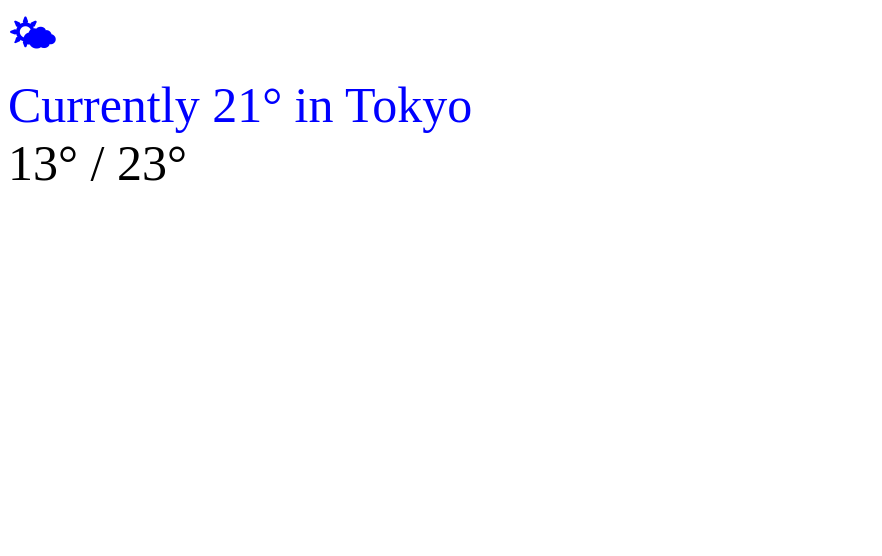
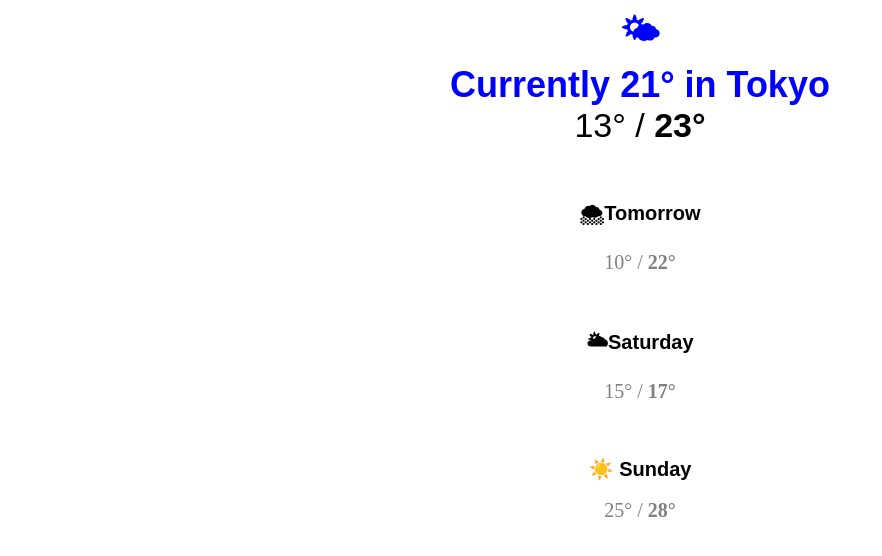
Before and after one commit to Mitchell444/Project2, a plain HTML site: page index.html in a window 1280 px wide. Shown: the whole page, without its empty margins (0-882 px from the left). Drawn offline with Linux system fonts and the light colour scheme.

Commit message:
most text done

```diff
--- a/CSSProject.css
+++ b/CSSProject.css
@@ -1,16 +1,34 @@
 #logo {
     color: blue;
-    font-size: 40px;
+    font-size: 33px;
     margin: auto;
+    max-width: max-content
 }
 #topText {
     color: blue;
-    font-size: 50px;
-    font-weight: 'bold';
+    font-size: 36px;
+    font-weight: '400';
+    font-family: 'Arial';
 }
 #topTextBlack {
-    font-size: 50px;
+    font-size: 34px;
+    font-family: 'Arial';
+}
+.dayText {
+    font-size: 20px;
+    font-family: 'Arial';
+    font-weight: 'bold'
+}
+.tempText{
+    font-size: 20px;
+    color: gray;
+    font-family: 'Times New Roman';
 }
 p {
+    max-width: max-content;
     margin: auto;
 }
+div {
+    max-width: max-content;
+    margin: auto;
+}
--- a/index.html
+++ b/index.html
@@ -4,14 +4,26 @@
         <link rel="stylesheet" href="CSSProject.css">
     </head>
     <body>
-        <h1 id="logo";>
-            &#127780;
-        </h1>
-        <p id="topText">
-            Currently 21° in Tokyo
-        </p>
-        <p id="topTextBlack">
-            13° / 23°
-        </p>
+        <h1 id="logo";>&#127780;</h1>
+        <p id="topText"><strong>Currently 21° in Tokyo</strong></p>
+        <p id="topTextBlack">13° / <strong>23°</strong></p>
+        <br>
+        <br>
+        <br>
+        <p class="dayText"><strong>🌨Tomorrow</strong></p>
+        <br>
+        <p class="tempText">10° / <strong>22°</strong></p>
+        <br>
+        <br>
+        <br>
+        <p class="dayText"><strong>🌥Saturday</strong></p>
+        <br>
+        <p class="tempText">15° / <strong>17°</strong></p>
+        <br>
+        <br>
+        <br>
+        <p class="dayText"><strong>☀️ Sunday</strong></p>
+        <br>
+        <p class="tempText">25° / <strong>28°</strong></p>
     </body>
 </html>
```
